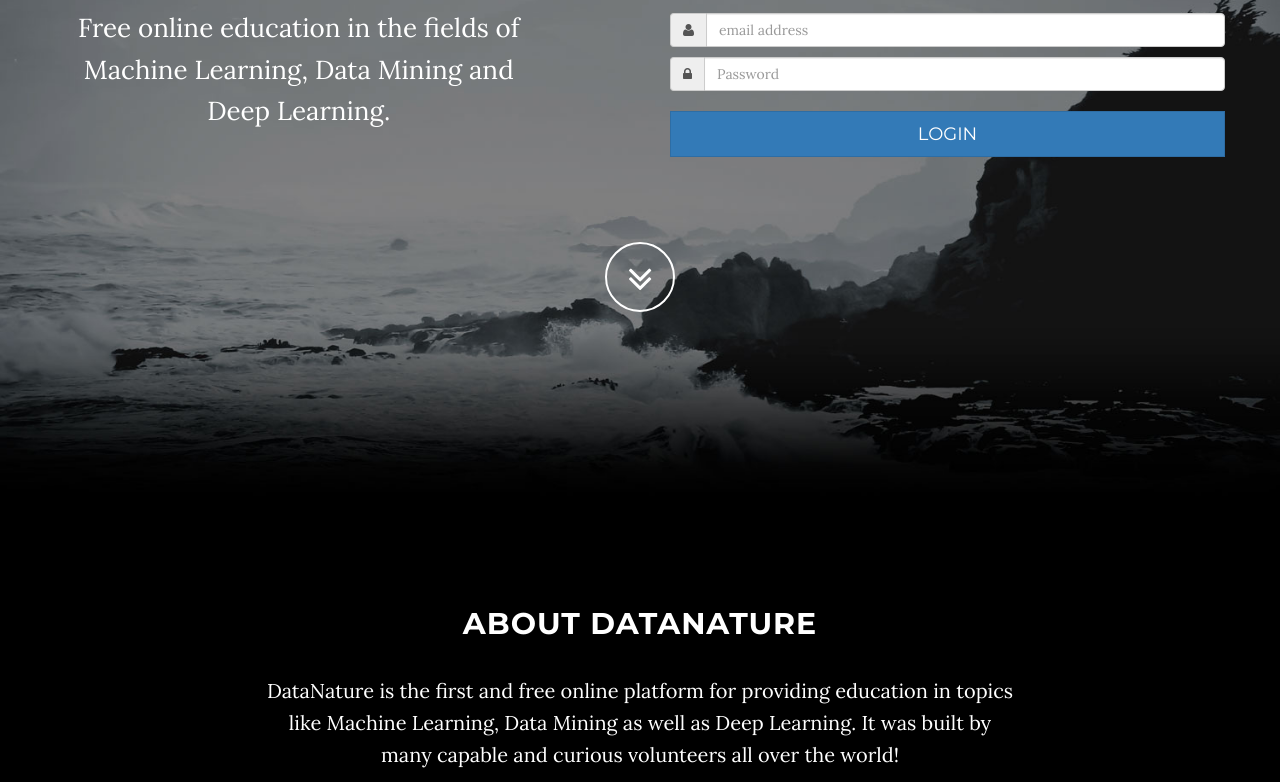
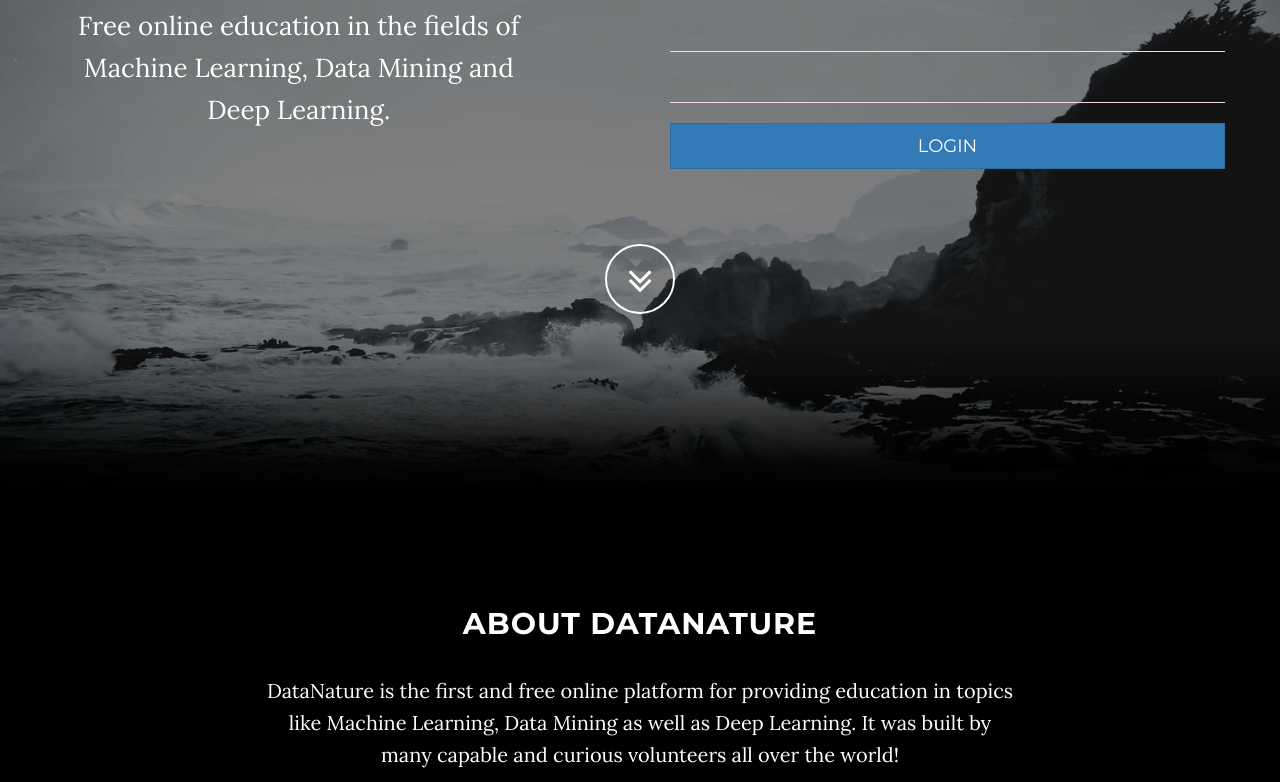
Before and after one commit to rkakkar7/Landing-Page, a plain HTML site: page index.html in a window 1280 px wide. Shown: the part 293-1075 px from the top of the page. Drawn offline with nearby package versions, Linux system fonts and the light colour scheme.

Commit message:
Changed login form

```diff
--- a/css/login.css
+++ b/css/login.css
@@ -55,6 +55,40 @@
     color: red;
 }
 
+.inputField > input{
+  width: 100%;
+  display: block;
+  border: none;
+  padding: 10px 0;
+  border-bottom: solid 1px #F2D7EE;
+  -webkit-transition: all 0.4s ease-in-out;
+  transition: all 0.4s ease-in-out;
+  background: -webkit-linear-gradient(top, rgba(255, 255, 255, 0) 96%, #F2D7EE 4%);
+  background: linear-gradient(to bottom, rgba(255, 255, 255, 0) 96%, #F2D7EE 4%);
+  background-position: -800px 0;
+  background-size: 800px 100%;
+  background-repeat: no-repeat;
+}
+
+.inputField > input:focus,.inputField > input:valid {
+ box-shadow: none;
+ outline: none;
+ background-position: 0 0;
+}
+
+.inputField > input:focus::-webkit-input-placeholder,.inputField > input:valid::-webkit-input-placeholder {
+ color: #F2D7EE;
+ font-size: 11px;
+ -webkit-transform: translateY(-20px);
+ transform: translateY(-20px);
+ visibility: visible !important;
+}
+
+.inputField > input::-webkit-input-placeholder, button {
+ font-family: 'roboto', sans-serif;
+ -webkit-transition: all 0.3s ease-in-out;
+ transition: all 0.3s ease-in-out;
+}
 
 @media (min-width: 768px) {
     .omb_login .omb_forgotPwd {
--- a/index.html
+++ b/index.html
@@ -23,6 +23,7 @@
     <!-- Custom Fonts -->
     <link href="css/font-awesome.min.css" rel="stylesheet" type="text/css">
     <link href="https://fonts.googleapis.com/css?family=Lora:400,700,400italic,700italic" rel="stylesheet" type="text/css">
+    <link href='https://fonts.googleapis.com/css?family=Roboto:400' rel='stylesheet' type='text/css'>
     <link href="https://fonts.googleapis.com/css?family=Montserrat:400,700" rel="stylesheet" type="text/css">
 
     <!-- Theme CSS -->
@@ -114,7 +115,7 @@
                                 <div class="row omb_loginOr">
                                     <div class="col-xs-12 col-sm-6">
                                         <hr class="omb_hrOr">
-                                        <span class="omb_spanOr">or</span>
+                                        <span class="omb_spanOr">OR</span>
                                     </div>
                                 </div>
 
@@ -123,18 +124,14 @@
 
                                         <form class="omb_loginForm" action="" autocomplete="off" method="POST">
 
-                                            <div class="input-group">
-                                                <span class="input-group-addon"><i class="fa fa-user"></i></span>
-                                                <input type="text" class="form-control" name="username" placeholder="email address">
+                                            <div class="inputField">
+                                                <input type="text" id="username" placeholder="Email" required>
                                             </div>
 
                                             <span class="help-block"></span>
 
-                                            <div class="input-group">
-                                                <span class="input-group-addon">
-                                                    <i class="fa fa-lock"></i>
-                                                </span>
-                                                <input  type="password" class="form-control" name="password" placeholder="Password">
+                                            <div class="inputField">
+                                                <input type="password" id="password" placeholder="Password" required>
                                             </div>
 
                                             <br>
```
